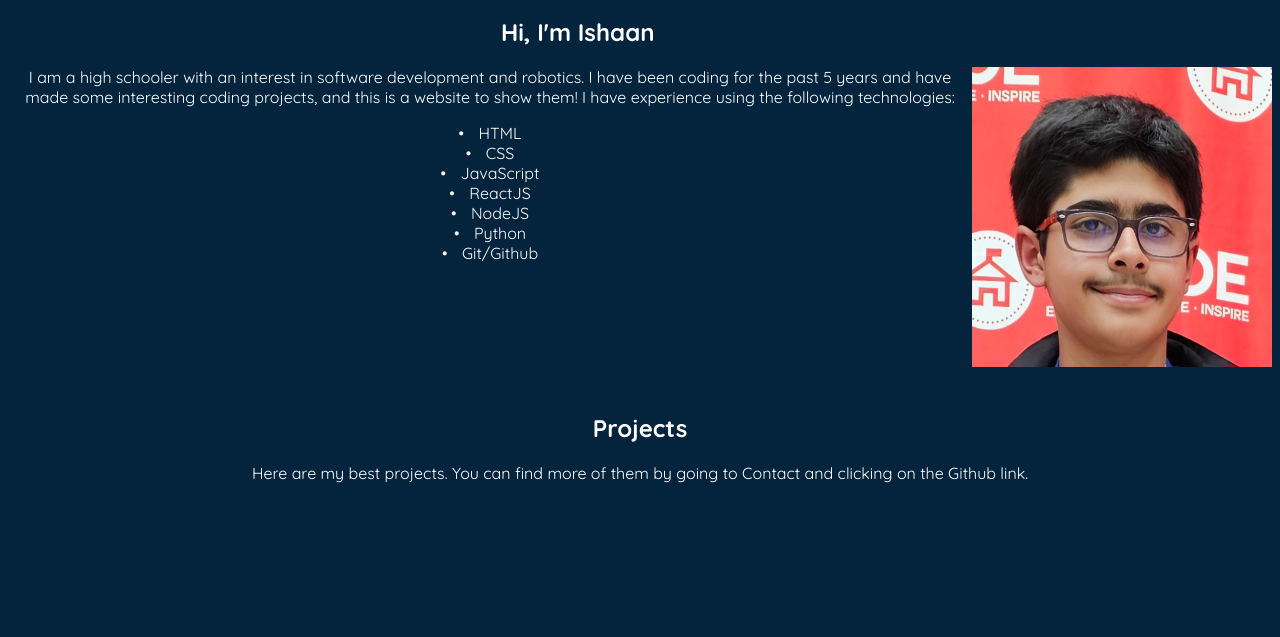
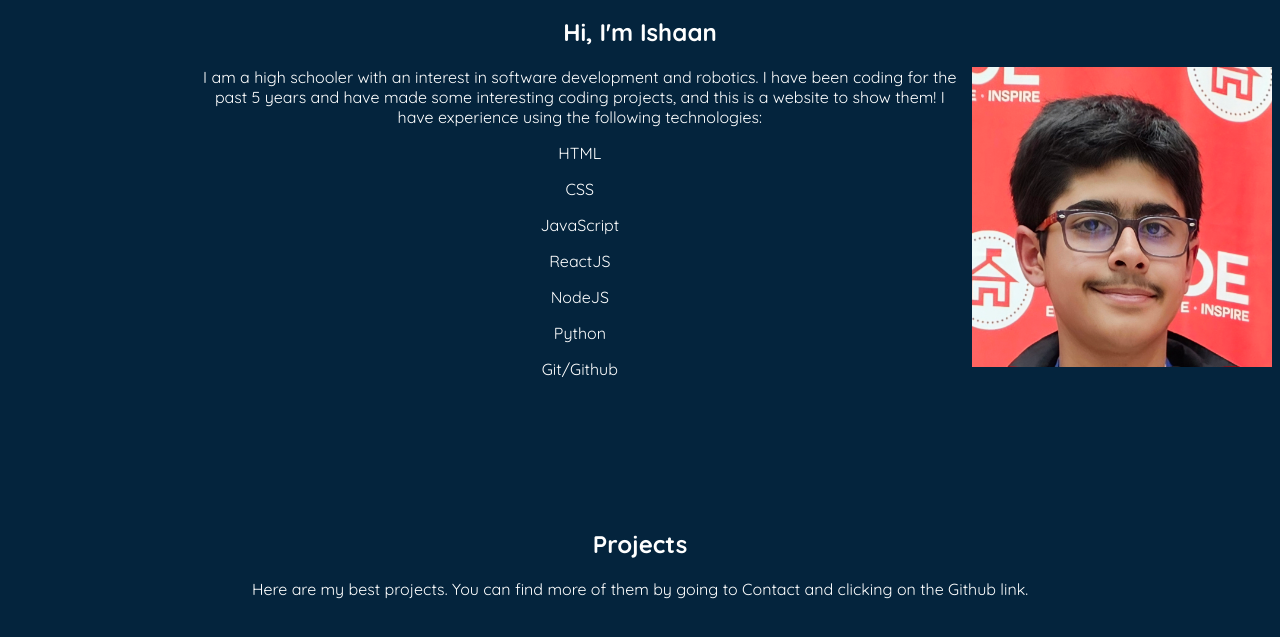
Before and after one commit to bhardwaj-ishaan/Portfolio-Website, a plain HTML site: page index.html in a window 1280 px wide. Shown: the part 83-720 px from the top of the page. Drawn offline with nearby package versions, Linux system fonts and the light colour scheme.

Commit message:
fixed styling for intro section

```diff
--- a/assets/styles.css
+++ b/assets/styles.css
@@ -58,25 +58,25 @@ main{
     margin-top: 100px;
 }
 
-/*intro*/
-/* #intro {
-    display: flex;
-    justify-content: center;
-    align-items: center;
-    height: 200px;
-} */
+
+
+.i-text{
+    text-align: center;
+    margin-left: 15%;
+}
 
 #name{
-    padding-left: 39%;
-    text-align: left;
+    /* padding-left: 39%; */
+    text-align: center;
 }
 
 #intro img{
     float: right;
+    padding-left: 10px;
 }
 
 /*fixing list styling */
-ul {
+/* ul {
     list-style: none;
     padding: 0;
     margin: 0;
@@ -89,6 +89,7 @@ ul li {
     position: relative;
     padding-left: 20px;
     text-align: center;
+    font-size: 25px;
 }
 
 ul li::before {
@@ -97,8 +98,10 @@ ul li::before {
     left: 0;
     top: 50%;
     transform: translateY(-50%);
-}
+} */
 
 #projects {
     margin-top: 150px;
 }
+
+/* add media query for tablet size*/
--- a/index.html
+++ b/index.html
@@ -17,20 +17,21 @@
             <section id="intro">
                 <h2 id="name">Hi, I'm Ishaan</h2>
                 <img src="assets/pic.jpg" height="300px" width="300px">
-                <p>I am a high schooler with an interest in software development and robotics. I have been coding for the past 5 years and have made some interesting coding projects, and this is a website to show them! I have experience using the following technologies:</p>
-                <ul>
-                    <li>HTML</li>
-                    <li>CSS</li>
-                    <li>JavaScript</li>
-                    <li>ReactJS</li>
-                    <li>NodeJS</li>
-                    <li>Python</li>
-                    <li>Git/Github</li>
-                </ul>
+                <p class="i-text">I am a high schooler with an interest in software development and robotics. I have been coding for the past 5 years and have made some interesting coding projects, and this is a website to show them! I have experience using the following technologies:</p>
+                <p class="i-text">HTML</p>
+                <p class="i-text">CSS</p>
+                <p class="i-text">JavaScript</p>
+                <p class="i-text">ReactJS</p>
+                <p class="i-text">NodeJS</p>
+                <p class="i-text">Python</p>
+                <p class="i-text">Git/Github</p>
             </section>
             <section id="projects">
-                <h2>Projects</h2>
-                <p>Here are my best projects. You can find more of them by going to Contact and clicking on the Github link.</p>
+                <article id="project-text">
+                    <h2>Projects</h2>
+                    <p>Here are my best projects. You can find more of them by going to Contact and clicking on the Github link.</p>
+                </article>
+
             </section>
         </main>
     </body>
```
